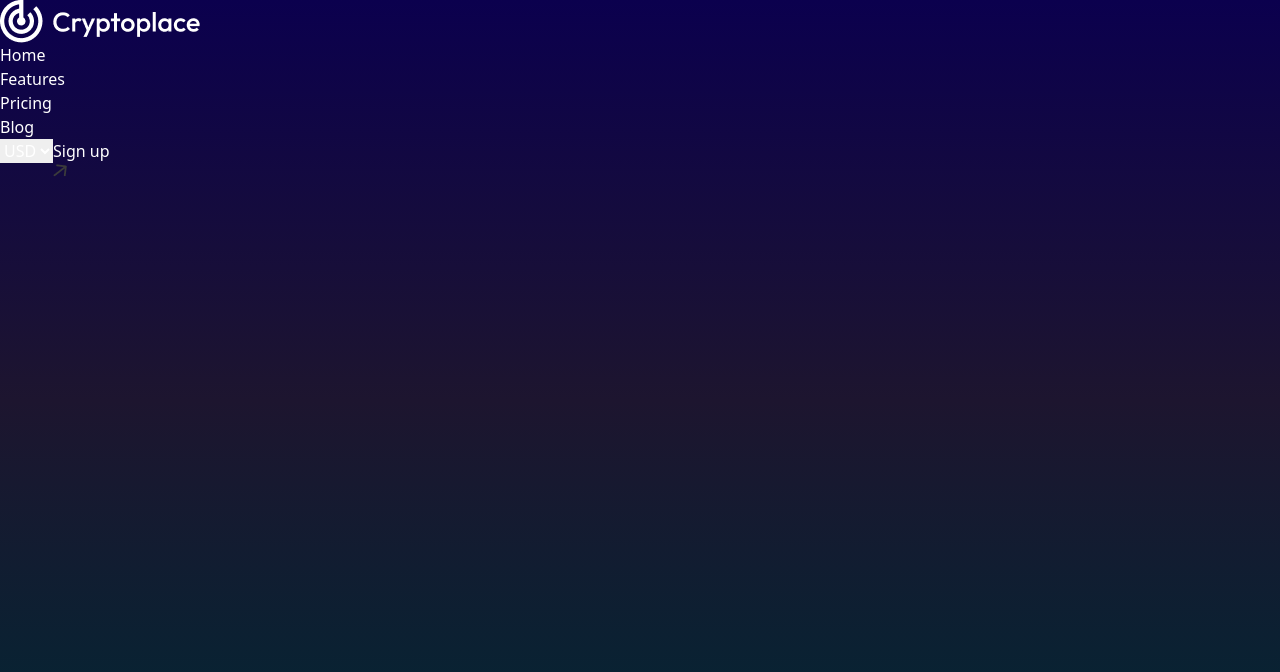
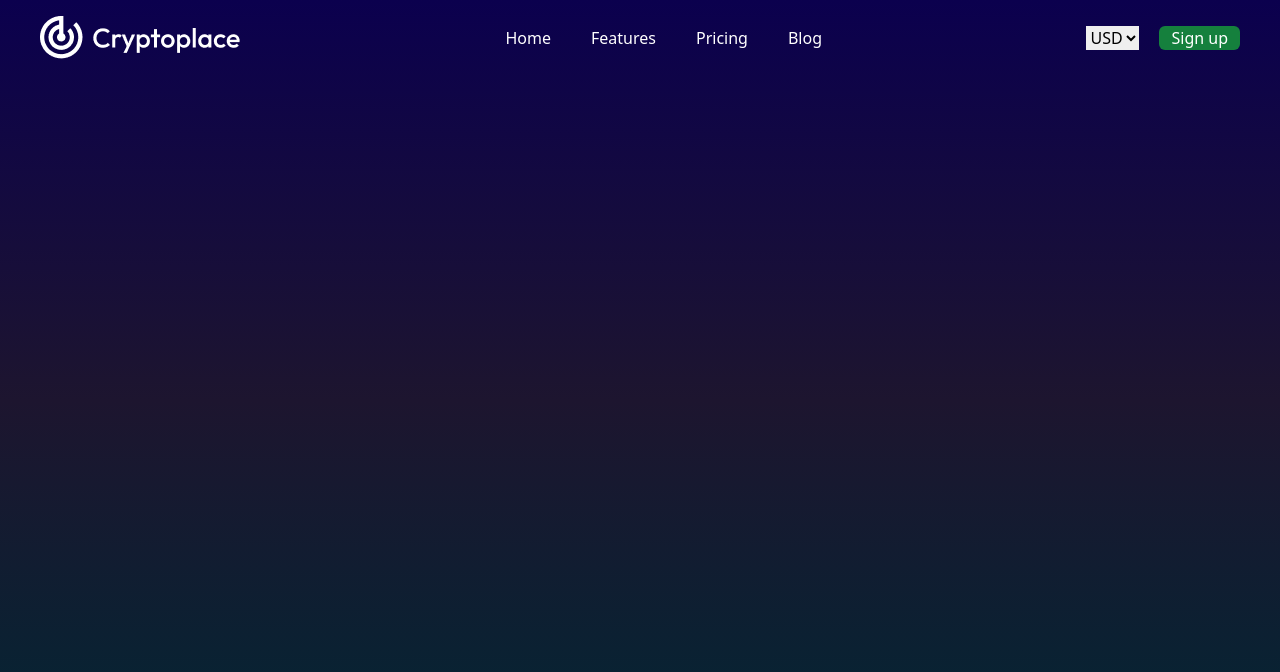
Before and after one commit to aadarshraj02/Crypto-Palace, a React (Vite) app: page / in a window 1280 px wide. Shown: the top 672 px of the page. Built offline with nearby package versions, Linux system fonts and the light colour scheme.

Commit message:
styleed the navbar

```diff
--- a/src/components/Navbar.jsx
+++ b/src/components/Navbar.jsx
@@ -1,22 +1,21 @@
 const Navbar = () => {
   return (
-    <div>
+    <div className="flex items-center justify-between py-4 px-10">
       <img src="/logo.png" alt="logo" />
-      <ul>
+      <ul className="flex gap-10 ">
         <li>Home</li>
         <li>Features</li>
         <li>Pricing</li>
         <li>Blog</li>
       </ul>
-      <div>
-        <select>
+      <div className="flex items-center gap-5">
+        <select className="text-black">
           <option value="usd">USD</option>
           <option value="eur">EUR</option>
           <option value="inr">INR</option>
         </select>
-        <button>
+        <button className="bg-green-700 px-3 rounded-md cursor-pointer">
           Sign up
-          <img src="/arrow_icon.png" alt="" />
         </button>
       </div>
     </div>
```
